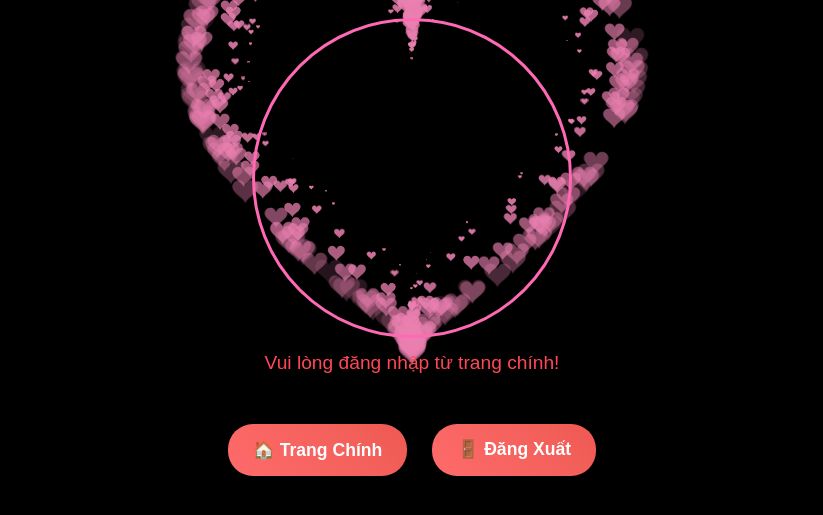
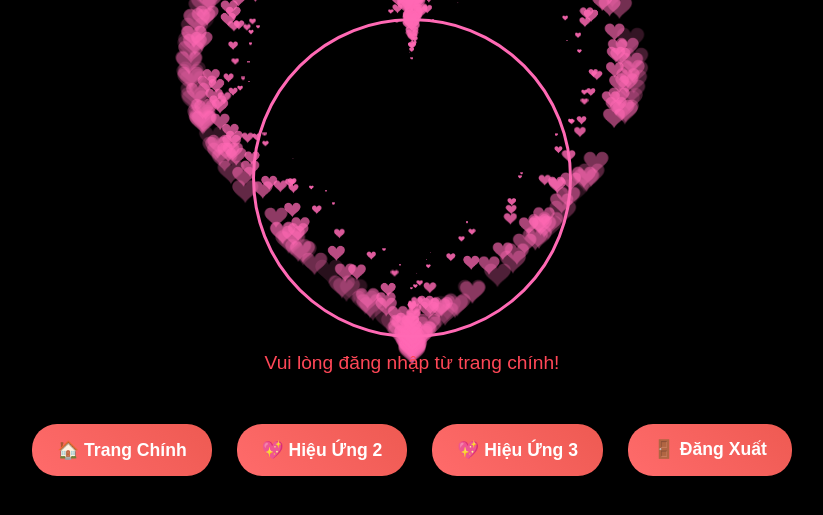
Before and after one commit to uiygf6vhuu/N-n_y-u, a website: page index_tym1.html in a window 1280 px wide. Shown: the part 259-774 px from the top of the page, without its empty margins (228-1051 px from the left). Drawn offline with Linux system fonts and the light colour scheme.

Commit message:
Update index_tym1.html

```diff
--- a/index_tym1.html
+++ b/index_tym1.html
@@ -126,6 +126,8 @@
 
         <div class="navigation">
             <a href="/" class="btn">🏠 Trang Chính</a>
+            <a href="/tym2" class="btn">💖 Hiệu Ứng 2</a>
+            <a href="/tym3" class="btn">💖 Hiệu Ứng 3</a>
             <button onclick="logout()" class="btn">🚪 Đăng Xuất</button>
         </div>
     </div>
@@ -199,12 +201,13 @@
                 var point = to(t);
                 context.moveTo(point.x, point.y);
                 while (t < Math.PI) {
-                    t += 0.01;
+                    t += 0.01; // baby steps!
                     point = to(t);
                     context.lineTo(point.x, point.y);
                 }
                 context.closePath();
-                context.fillStyle = '#ea80b0';
+                // SỬA: Chỉnh màu tim để khớp với tông màu đỏ/hồng nóng
+                context.fillStyle = '#ff69b4';
                 context.fill();
                 var image = new Image();
                 image.src = canvas.toDataURL();
```
